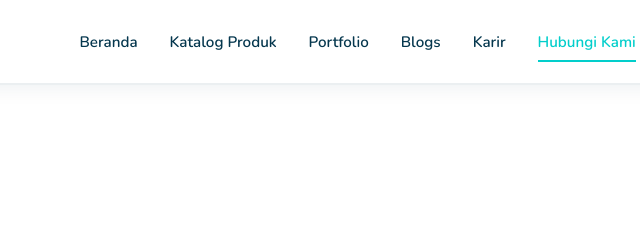
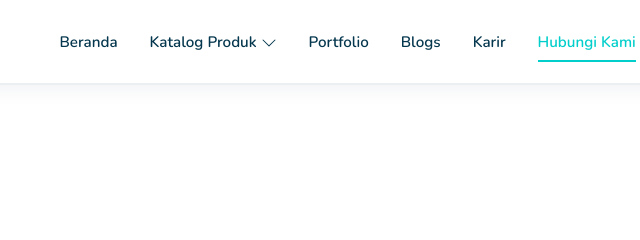
Before and after one commit to oppaangg/test-UI-UX-KARMAND, a plain HTML site: page kontak.html in a window 1280 px wide. Shown: the top 240 px of the page, 453-1093 px from the left. Drawn offline with nearby package versions, Linux system fonts and the light colour scheme.

Commit message:
fixing navbar

```diff
--- a/kontak.html
+++ b/kontak.html
@@ -25,8 +25,15 @@
             </button>
             <ul class="nav-menu">
                 <li><a href="index.html"">Beranda</a></li>
-                <li class=" dropdown-menu">
-                        <a href="#" class="dropdown-toggle">Katalog Produk</a>
+                <li class="dropdown-menu">
+                    <a href="#" class="dropdown-toggle">
+                        Katalog Produk
+                        <span class="dropdown-arrow"><svg xmlns="http://www.w3.org/2000/svg" width="16" height="16"
+                                fill="currentColor" class="bi bi-chevron-down" viewBox="0 0 16 16">
+                                <path fill-rule="evenodd"
+                                    d="M1.646 4.646a.5.5 0 0 1 .708 0L8 10.293l5.646-5.647a.5.5 0 0 1 .708.708l-6 6a.5.5 0 0 1-.708 0l-6-6a.5.5 0 0 1 0-.708" />
+                            </svg></span>
+                    </a>
                     <ul class="dropdown">
                         <li><a href="produk-cold-galvanize.html">Cold Galvanize & Coating</a></li>
                         <li><a href="produk-chemical-maintenance.html">Chemical Maintenance</a></li>
```
Also changed, not shown: blogs.html (+8 -1 lines), karir.html (+8 -1 lines), portfolio.html (+8 -1 lines), produk-chemical-auxiliaries.html (+8 -1 lines), produk-chemical-maintenance.html (+8 -1 lines), produk-cold-galvanize.html (+8 -1 lines), produk-fabrikasi-frp.html (+8 -1 lines), produk-water-treatment.html (+8 -1 lines), tentang.html (+8 -1 lines). Lines whose indentation alone changed are shown as unchanged.
